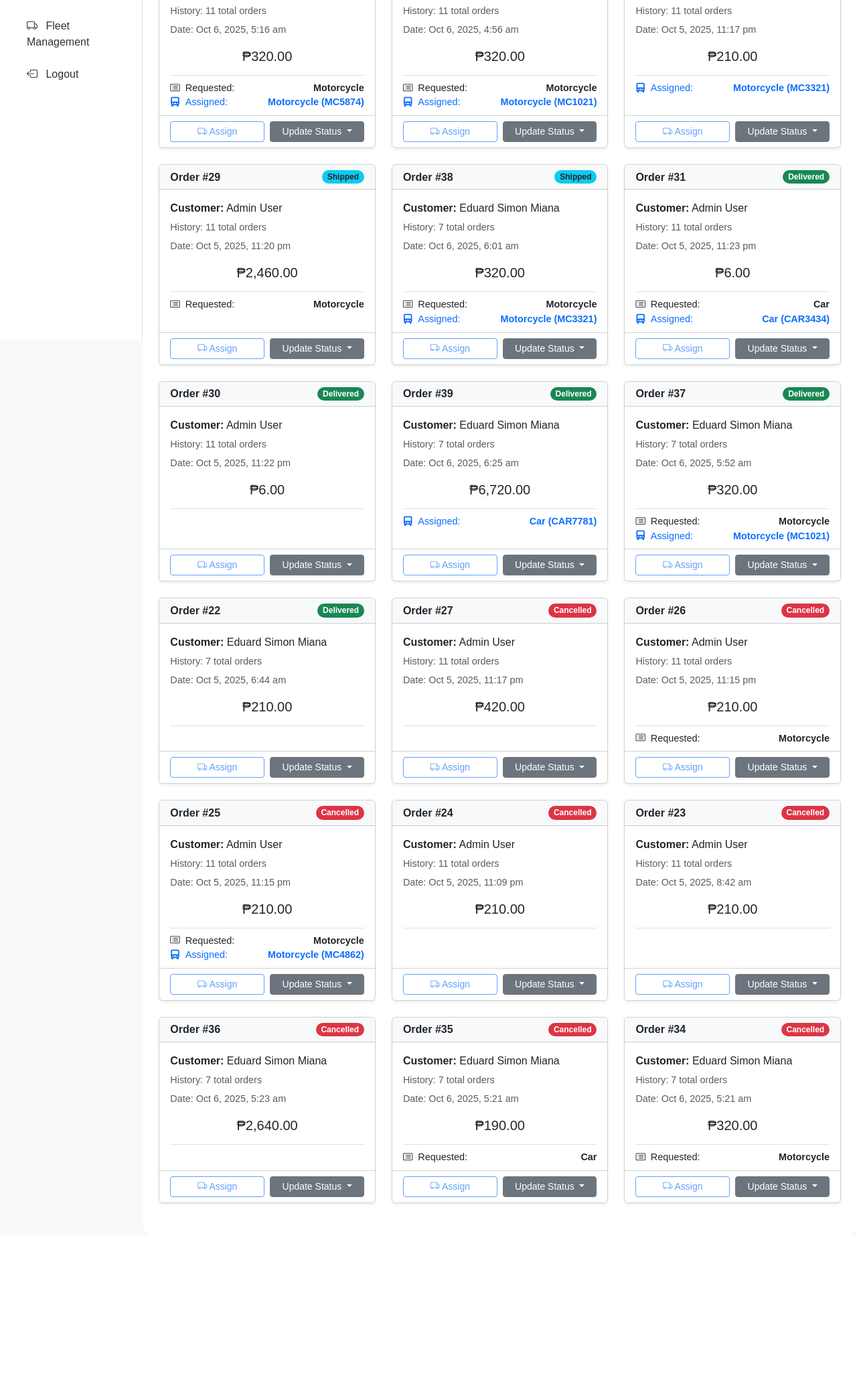
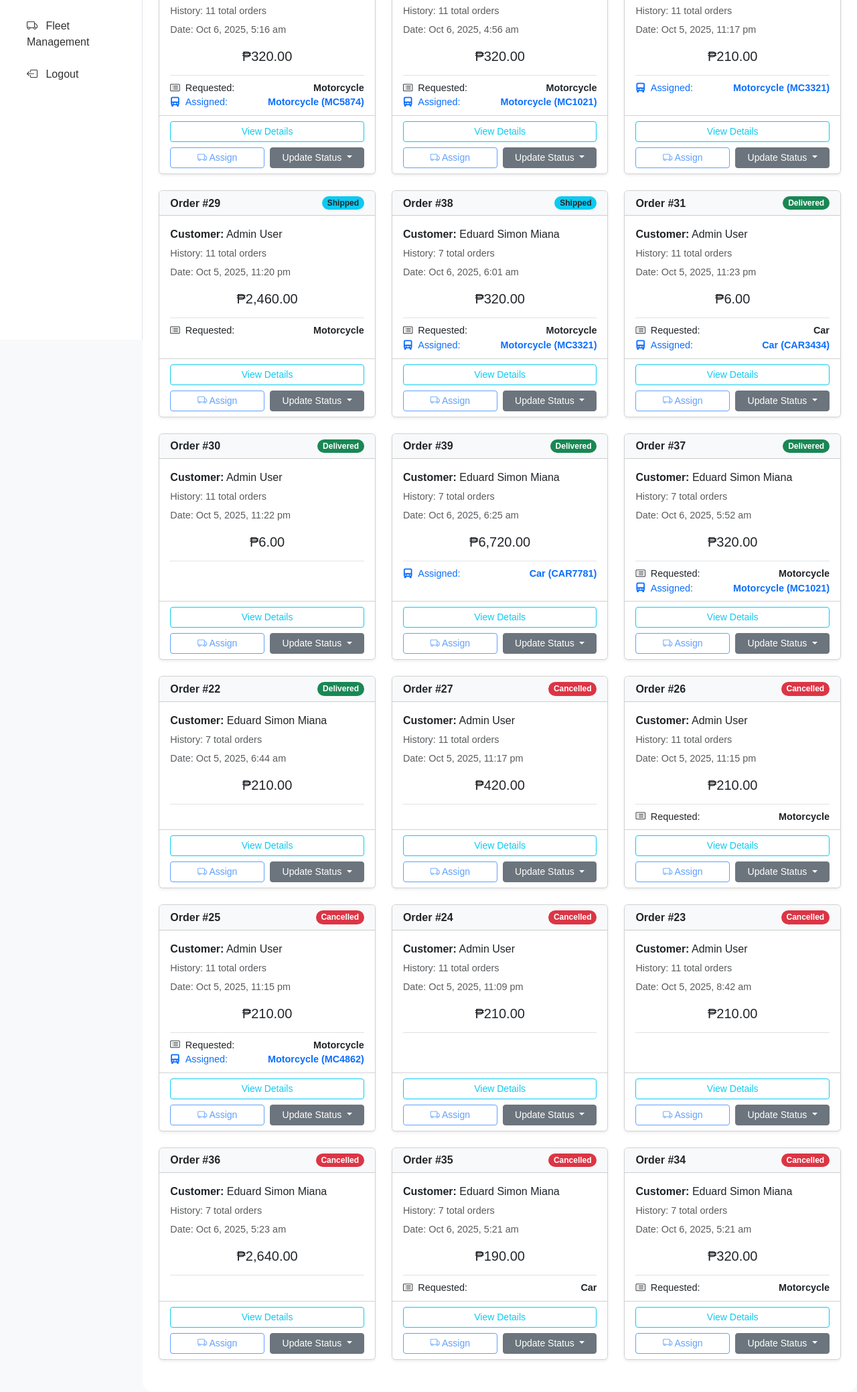
Before and after one commit to ToastedSiopao/SIA-CrackCart, a PHP site: page /admin/manage_orders.php in a window 1280 px wide. Shown: the part 350-2428 px from the top of the page at 67% size. Before the commit the page ends 2147 px from the top, so only its background shows below. Run offline with PHP 8.4, Linux system fonts and the light colour scheme; a user stored in the database is signed in; data comes from the database, SQL or seed files in the repository; data that the repository does not hold is empty.

Commit message:
Add View Details button to manage_orders.php

```diff
--- a/admin/manage_orders.php
+++ b/admin/manage_orders.php
@@ -207,7 +207,9 @@ function getStatusClass($status) {
                                             <?php endif; ?>
                                         </div>
                                     </div>
-                                    <div class="card-footer bg-white d-flex gap-2">
+                                    <div class="card-footer bg-white d-flex flex-column gap-2">
+                                        <a href="order_details.php?order_id=<?php echo $order['order_id']; ?>" class="btn btn-sm btn-outline-info w-100">View Details</a>
+                                        <div class="d-flex gap-2 w-100">
                                             <button class="btn btn-sm btn-outline-primary w-50"
                                                     onclick='openAssignVehicleModal(<?php echo json_encode($order); ?>)'
                                                     <?php echo $order['status'] !== 'processing' || $order['vehicle_id'] != null ? 'disabled' : ''; ?>
@@ -227,6 +229,7 @@ function getStatusClass($status) {
                                                     <li><hr class="dropdown-divider"></li>
                                                     <li><a class="dropdown-item text-danger" href="#" onclick="updateStatus(<?php echo $order['order_id']; ?>, 'cancelled')">Cancelled</a></li>
                                                 </ul>
+                                            </div>
                                         </div>
                                     </div>
                                 </div>
```
Lines whose indentation alone changed are shown as unchanged.
